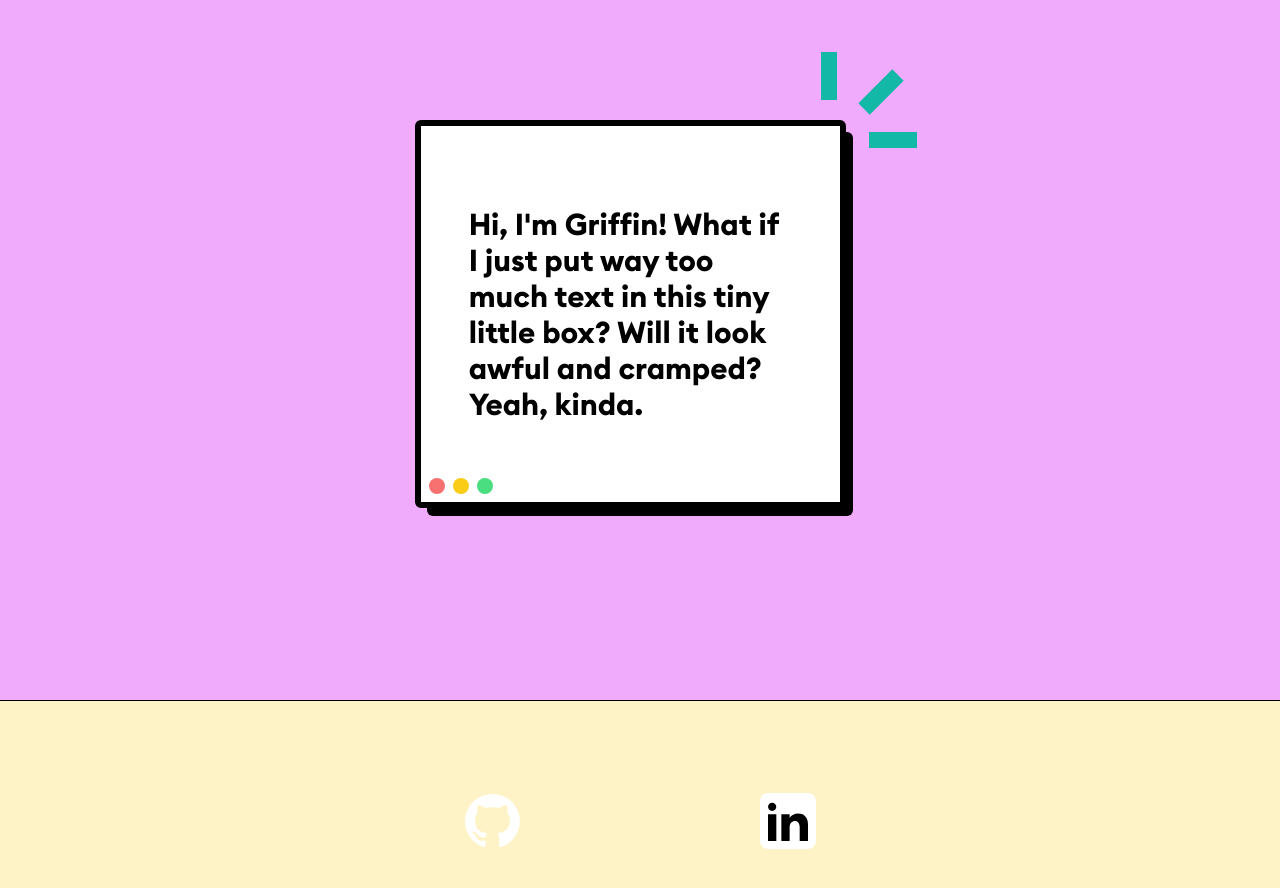
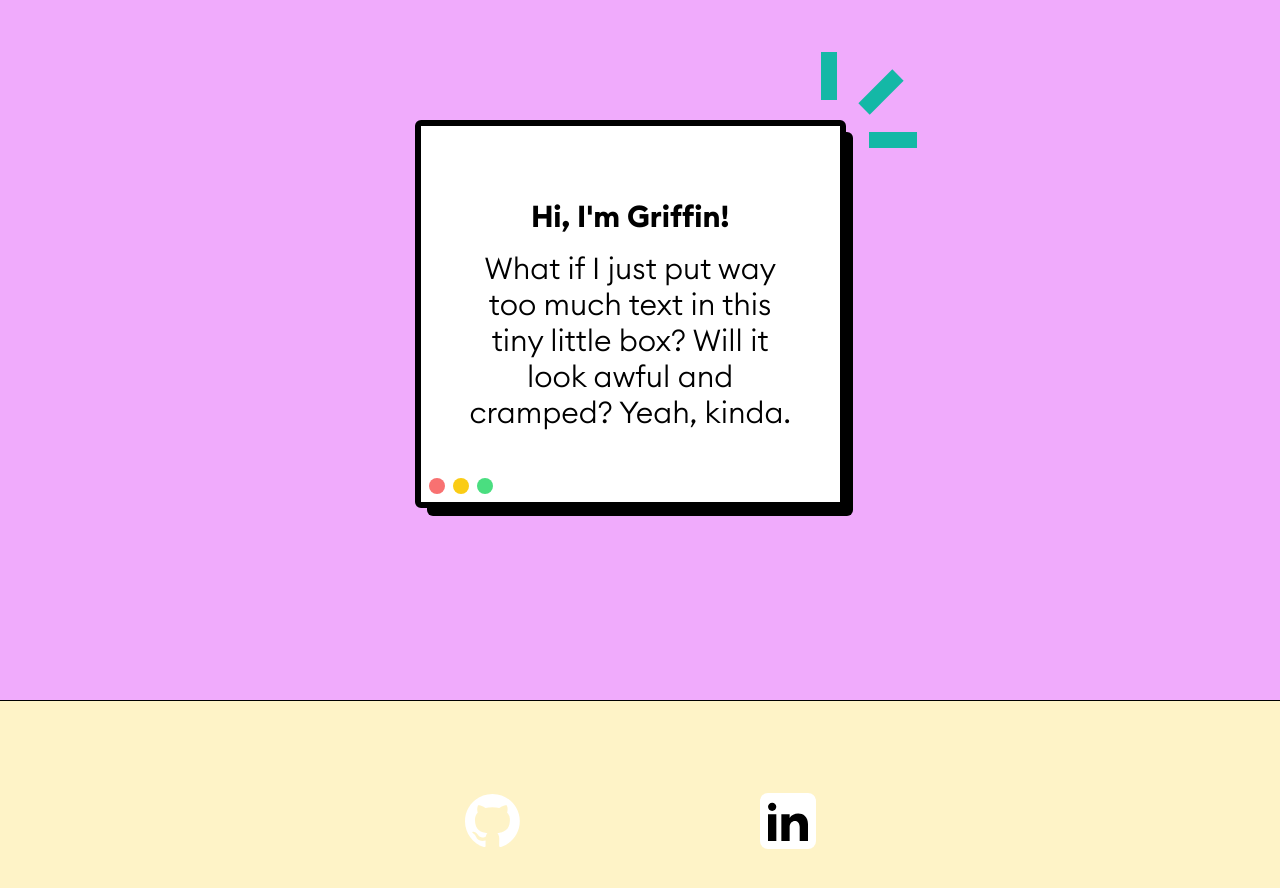
Before and after one commit to gcd253/personal-site, a Next.js app: page / in a window 1280 px wide. Shown: the part 980-1868 px from the top of the page. Built offline with nearby package versions, Linux system fonts and the light colour scheme.

Commit message:
cute stuffffff

```diff
--- a/pages/_app.tsx
+++ b/pages/_app.tsx
@@ -3,7 +3,28 @@ import type { AppProps } from "next/app";
 import Euclid from "@next/font/local";
 
 const euclid = Euclid({
-  src: '../assets/euclid-circular-b-cufonfonts/Euclid Circular B Bold.ttf',
+  src: [
+    {
+      path: '../assets/euclid-circular-b-cufonfonts/Euclid Circular B Bold.ttf',
+      weight: '600',
+      style: 'normal'
+    },
+    {
+      path: '../assets/euclid-circular-b-cufonfonts/Euclid Circular B SemiBold.ttf',
+      weight: '500',
+      style: 'normal'
+    },
+    {
+      path: '../assets/euclid-circular-b-cufonfonts/Euclid Circular B Medium.ttf',
+      weight: '400',
+      style: 'normal'
+    },
+    {
+      path: '../assets/euclid-circular-b-cufonfonts/Euclid Circular B Light.ttf',
+      weight: '300',
+      style: 'normal'
+    },
+  ],
   variable: "--font-euclid",
   display: "swap"
 })
--- a/pages/index.tsx
+++ b/pages/index.tsx
@@ -29,12 +29,10 @@ export default function Home() {
             </div>
           </div>
 
-          {/* second section */}
-
           <div className="flex flex-col items-center justify-center h-screen w-screen bg-fuchsia-300">
             <div className="mt-12 h-96 w-1/3 bg-black rounded-md relative">
-              <div className="h-[101%] w-[101%] bg-white border-[6px] border-black items-center -top-3 -left-3 rounded-md absolute flex justify-center text-3xl p-12">
-                Hi, I'm Griffin! What if I just put way too much text in this tiny little box? Will it look awful and cramped? Yeah, kinda.
+              <div className="h-[101%] w-[101%] bg-white border-[6px] border-black items-center -top-3 -left-3 rounded-md absolute flex flex-col font-light justify-center text-center text-3xl p-12">
+                <h1 className="font-bold mb-4">Hi, I'm Griffin!</h1> What if I just put way too much text in this tiny little box? Will it look awful and cramped? Yeah, kinda.
                 <div className="absolute flex flex-row gap-2 bottom-2 left-2">
                   <div className="bg-red-400 h-4 w-4 rounded-full"></div>
                   <div className="bg-yellow-400 h-4 w-4 rounded-full"></div>
```
